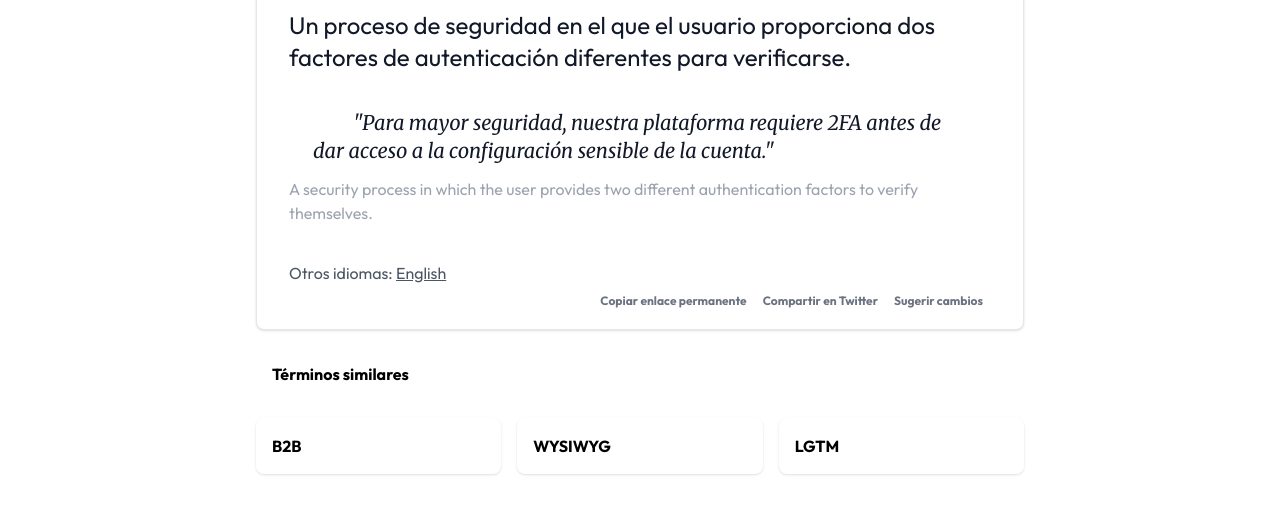
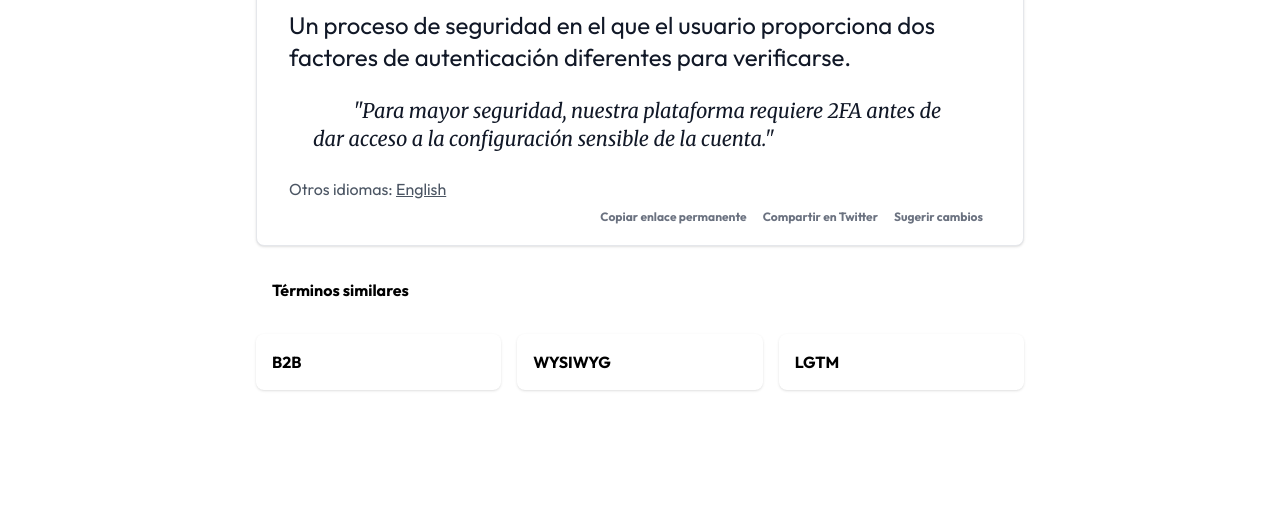
Before and after one commit to TechLingo-fyi/techlingo.fyi, an Astro site: page /2fa/es in a window 1280 px wide. Shown: the part 201-714 px from the top of the page. Built offline with nearby package versions, Linux system fonts and the light colour scheme; Astro itself is replaced by a stand-in of ours.

Commit message:
Remove english from foreign language from other translations

```diff
--- a/src/components/LingoDetail.tsx
+++ b/src/components/LingoDetail.tsx
@@ -36,7 +36,7 @@ const LanguageSpecificDefinition = ({
   currentLanguage = false,
 }: {
   language: string;
-  definition: string;
+  definition?: string;
   currentLanguage?: boolean;
 }) => {
   let textSize = "text-md";
@@ -93,7 +93,6 @@ const LingoDetail = ({
   data.definitions.forEach((definition: Definition) => {
     definitionsMap.set(definition.language, definition);
   });
-  const englishDefinition = definitionsMap.get("en");
   const currentLanguageDefinition = definitionsMap.get(viewingLanguage);
   const currentLangSpec = LangMap.get(viewingLanguage) || LangMap.get("en");
   const exampleUsage = `\"${
@@ -120,17 +119,9 @@ const LingoDetail = ({
             currentLanguage={true}
           />
           <blockquote
-            className=" mt-6 indent-10 px-6 font-serif text-xl italic text-gray-900 dark:text-white"
+            className="mt-3 indent-10 px-6 font-serif text-xl italic text-gray-900 dark:text-white"
             dangerouslySetInnerHTML={{ __html: md.render(exampleUsage) }}
           />
-          {viewingLanguage != "en" && (
-            <LanguageSpecificDefinition
-              key={"en"}
-              language={"en"}
-              definition={englishDefinition?.definition}
-              currentLanguage={false}
-            />
-          )}
         </dl>
         <div className="mt-6 text-gray-600">
           <OtherLanguageLinks lingo={data} viewingLanguage={viewingLanguage} />
--- a/src/pages/[lingo]/[language].astro
+++ b/src/pages/[lingo]/[language].astro
@@ -39,7 +39,7 @@ const translations = useTranslations(viewingLanguage);
           <h2 class="font-bold">{translations("lingo.relatedTerms")}</h2>
         </div>
         {relatedLingos.map((lingo) => (
-          <a href={`/${lingo.slug}`} class="col-span-1 p-4 rounded-lg shadow">
+          <a href={`/${lingo.slug}/${viewingLanguage}`} class="col-span-1 p-4 rounded-lg shadow">
             <div>
               <h3 class="font-bold">{lingo.term}</h3>
             </div>
```
